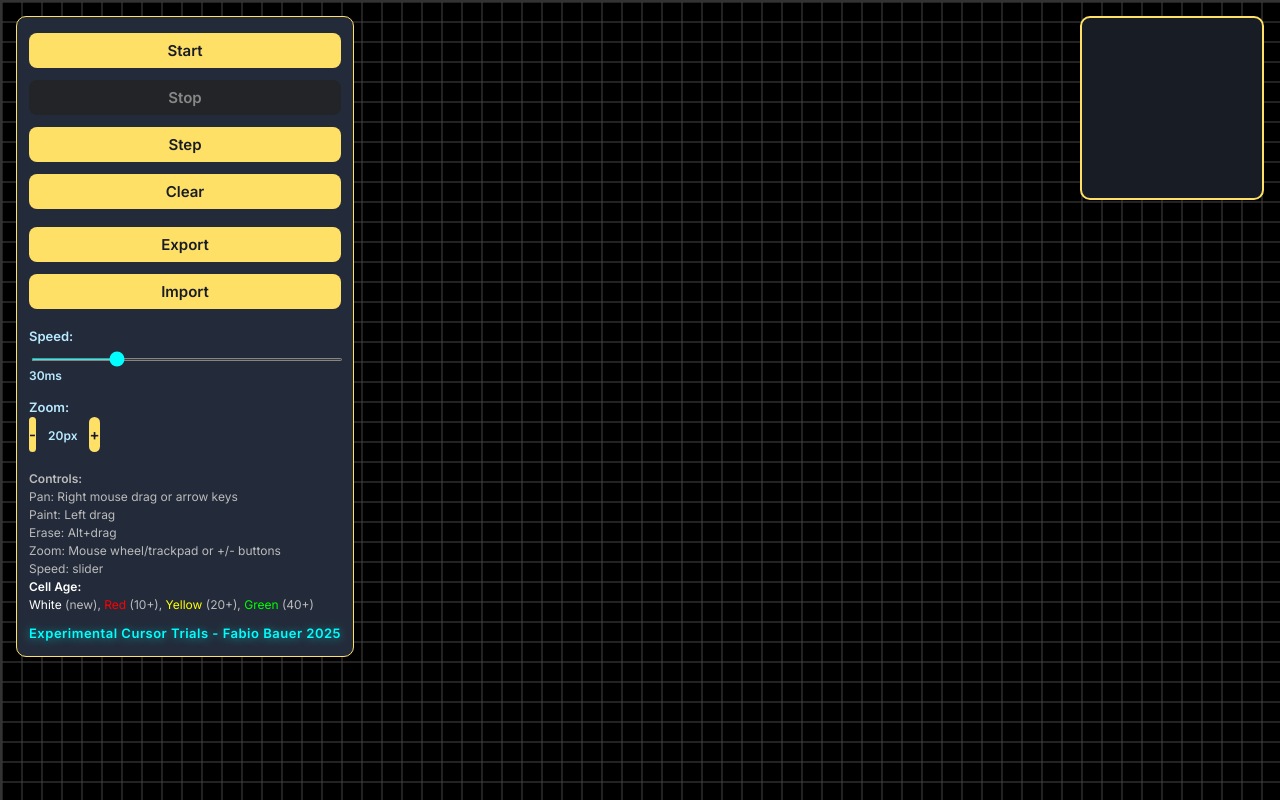
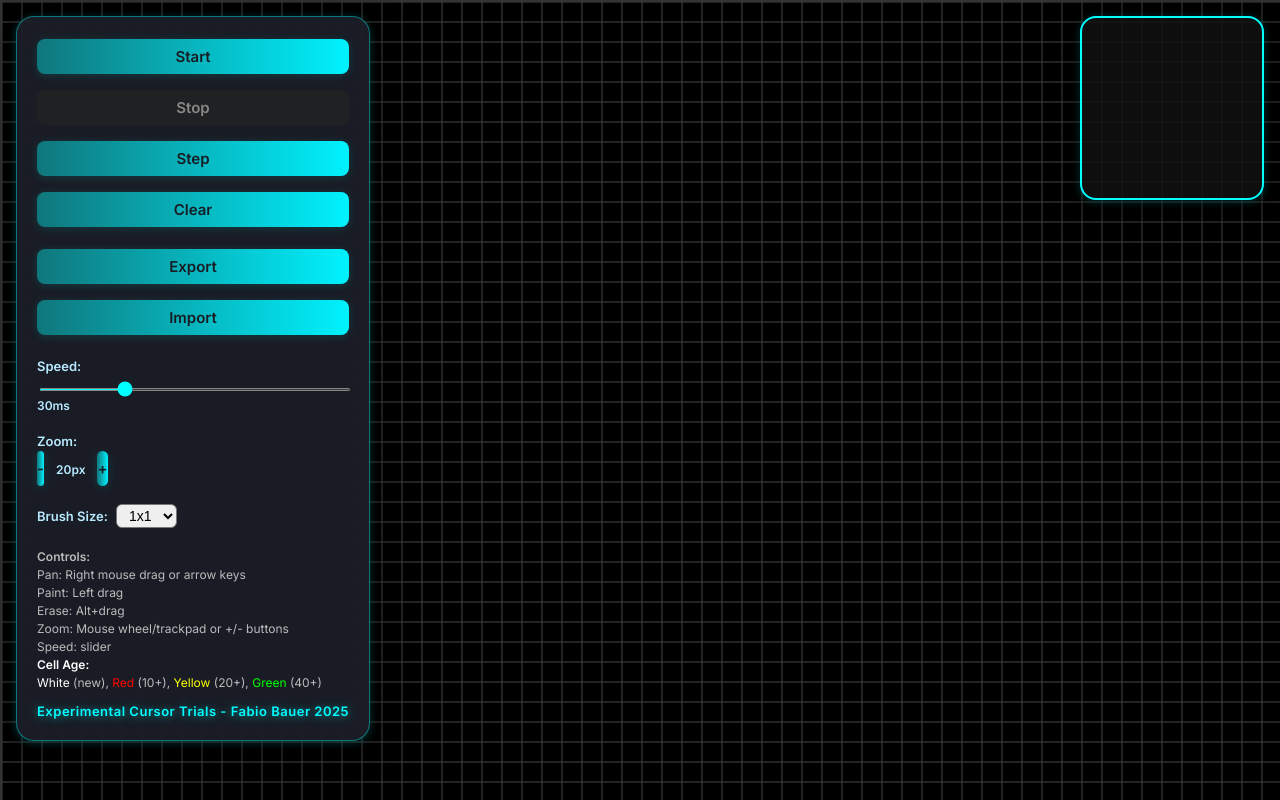
Before and after one commit to oibafbruh/gameoflife, a React (Vite) app: page / in a window 1280 px wide. Built offline with nearby package versions, Linux system fonts and the light colour scheme.

Commit message:
UI changes and added brush

```diff
--- a/src/App.css
+++ b/src/App.css
@@ -15,17 +15,18 @@ body, html, #root {
   top: 16px;
   left: 16px;
   z-index: 10;
-  background: #232b3a;
-  border-radius: 10px;
-  padding: 16px 12px 12px 12px;
-  border: 1.5px solid #ffe066;
+  background: rgba(30, 34, 44, 0.85);
+  box-shadow: 0 4px 32px #0008, 0 1.5px 8px #0ff4;
+  border-radius: 18px;
+  padding: 22px 20px 18px 20px;
+  backdrop-filter: blur(12px) saturate(1.2);
+  border: 1.5px solid #0ff6;
   display: flex;
   flex-direction: column;
   align-items: stretch;
-  gap: 10px;
-  min-width: 160px;
-  box-shadow: none;
-  transition: none;
+  gap: 14px;
+  min-width: 200px;
+  transition: box-shadow 0.2s;
 }
 
 .controls-overlay label {
@@ -36,7 +37,7 @@ body, html, #root {
 }
 
 .controls-overlay button {
-  background: #ffe066;
+  background: linear-gradient(90deg, #0ff6 0%, #00f2fe 100%);
   color: #181c24;
   font-weight: 600;
   border: none;
@@ -45,8 +46,8 @@ body, html, #root {
   margin-bottom: 2px;
   font-size: 15px;
   cursor: pointer;
-  box-shadow: none;
-  transition: filter 0.12s, background 0.12s, color 0.12s;
+  box-shadow: 0 1.5px 8px #0ff2;
+  transition: background 0.18s, color 0.18s, box-shadow 0.18s, transform 0.12s;
   outline: none;
 }
 .controls-overlay button:disabled {
@@ -56,10 +57,10 @@ body, html, #root {
   box-shadow: none;
 }
 .controls-overlay button:not(:disabled):hover {
-  filter: brightness(0.95);
-  background: #ffe066;
-  color: #181c24;
-  transform: none;
+  background: linear-gradient(90deg, #00f2fe 0%, #0ff6 100%);
+  color: #0ff;
+  transform: translateY(-2px) scale(1.04);
+  box-shadow: 0 4px 16px #0ff6;
 }
 
 .controls-overlay input[type="range"] {
@@ -96,11 +97,11 @@ body, html, #root {
   top: 16px;
   right: 16px;
   z-index: 20;
-  background: #181c24;
-  border: 2px solid #ffe066;
-  border-radius: 10px;
-  box-shadow: none;
-  transition: none;
+  background: #111d;
+  border: 2.5px solid #0ff;
+  border-radius: 16px;
+  box-shadow: 0 4px 32px #000a, 0 1.5px 8px #0ff4;
+  transition: box-shadow 0.2s;
 }
 
 /* Responsive */
--- a/src/App.jsx
+++ b/src/App.jsx
@@ -85,6 +85,7 @@ function App() {
   const dimensionsRef = useRef(dimensions);
   const fadeMapRef = useRef(new Map()); // key: 'x,y', value: fade (0-1)
   const minimapRef = useRef(null);
+  const [brushSize, setBrushSize] = useState(1);
 
   // Keep refs in sync
   useEffect(() => { liveCellsRef.current = liveCells; }, [liveCells]);
@@ -221,7 +222,7 @@ function App() {
     window.removeEventListener('mouseup', handleMouseUpPan);
   };
 
-  // Paint cell alive or dead from mouse event
+  // Paint cell alive or dead from mouse event (with brush)
   const paintCellFromEvent = (e, mode) => {
     const rect = canvasRef.current.getBoundingClientRect();
     const mouseX = e.clientX - rect.left;
@@ -233,7 +234,16 @@ function App() {
     const viewport = viewportRef.current;
     const gridX = viewport.x + Math.floor(mouseY / cellSize) - Math.floor(VIEW_ROWS / 2);
     const gridY = viewport.y + Math.floor(mouseX / cellSize) - Math.floor(VIEW_COLS / 2);
-    paintCell(gridX, gridY, mode);
+    paintBrush(gridX, gridY, mode);
+  };
+  // Paint a square brush of the selected size
+  const paintBrush = (centerX, centerY, mode) => {
+    const half = Math.floor(brushSize / 2);
+    for (let dx = -half; dx <= half; dx++) {
+      for (let dy = -half; dy <= half; dy++) {
+        paintCell(centerX + dx, centerY + dy, mode);
+      }
+    }
   };
   const paintCell = (x, y, mode) => {
     setLiveCells(cells => {
@@ -580,6 +590,15 @@ function App() {
             <button onClick={() => setCellSize(s => Math.min(MAX_CELL_SIZE, s + 2))} disabled={cellSize >= MAX_CELL_SIZE}>+</button>
           </div>
         </label>
+        <label style={{ fontSize: 13, marginBottom: 2 }}>
+          Brush Size:
+          <select value={brushSize} onChange={e => setBrushSize(Number(e.target.value))} style={{ marginLeft: 8, fontSize: 14, borderRadius: 6, padding: '2px 8px' }}>
+            <option value={1}>1x1</option>
+            <option value={3}>3x3</option>
+            <option value={5}>5x5</option>
+            <option value={7}>7x7</option>
+          </select>
+        </label>
         <div className="cell-age-legend" style={{ fontSize: 12, color: '#bbb', marginTop: 4, lineHeight: 1.5 }}>
           <b>Controls:</b><br />
           Pan: Right mouse drag or arrow keys<br />
```
